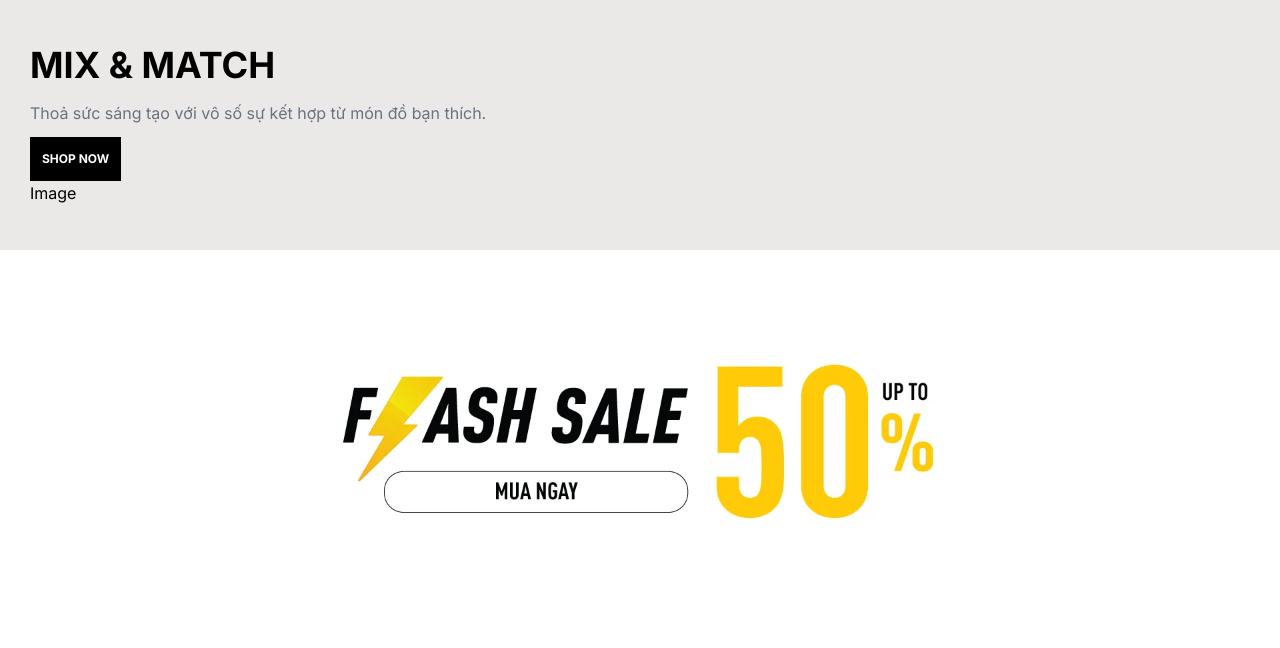
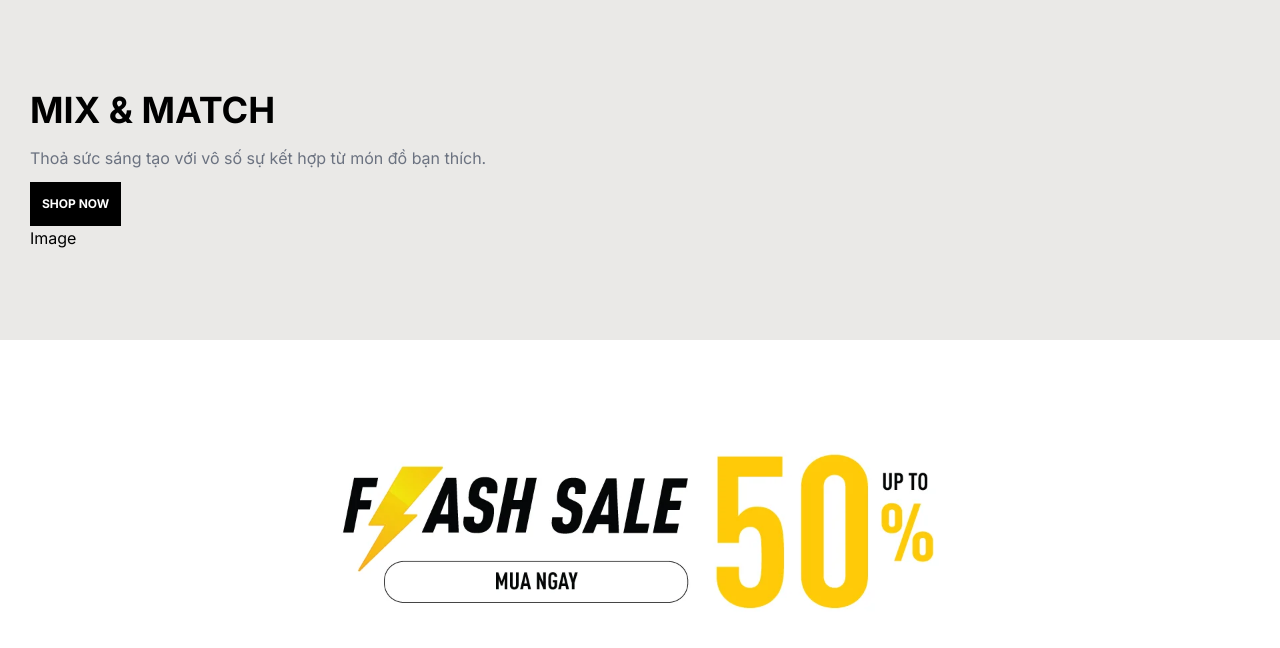
Before and after one commit to BDucky/couple-tx, a Next.js app: page / in a window 1280 px wide. Shown: the top 648 px of the page. Built offline with nearby package versions, Linux system fonts and the light colour scheme.

Commit message:
edit padding for mix and Match

```diff
--- a/module/Home/MixAndMatch.tsx
+++ b/module/Home/MixAndMatch.tsx
@@ -2,7 +2,7 @@ import HomeButton from "./HomeButton";
 
 const MixAndMatch = () => {
   return (
-    <div className="container py-[45px] px-[30px] text-left bg-grayE">
+    <div className="container py-[90px] px-[30px] text-left bg-grayE">
       <h1 className="mb-4 text-4xl font-bold">MIX & MATCH</h1>
       <p className="mb-3 text-gray-500">
         Thoả sức sáng tạo với vô số sự kết hợp từ món đồ bạn thích.
```
